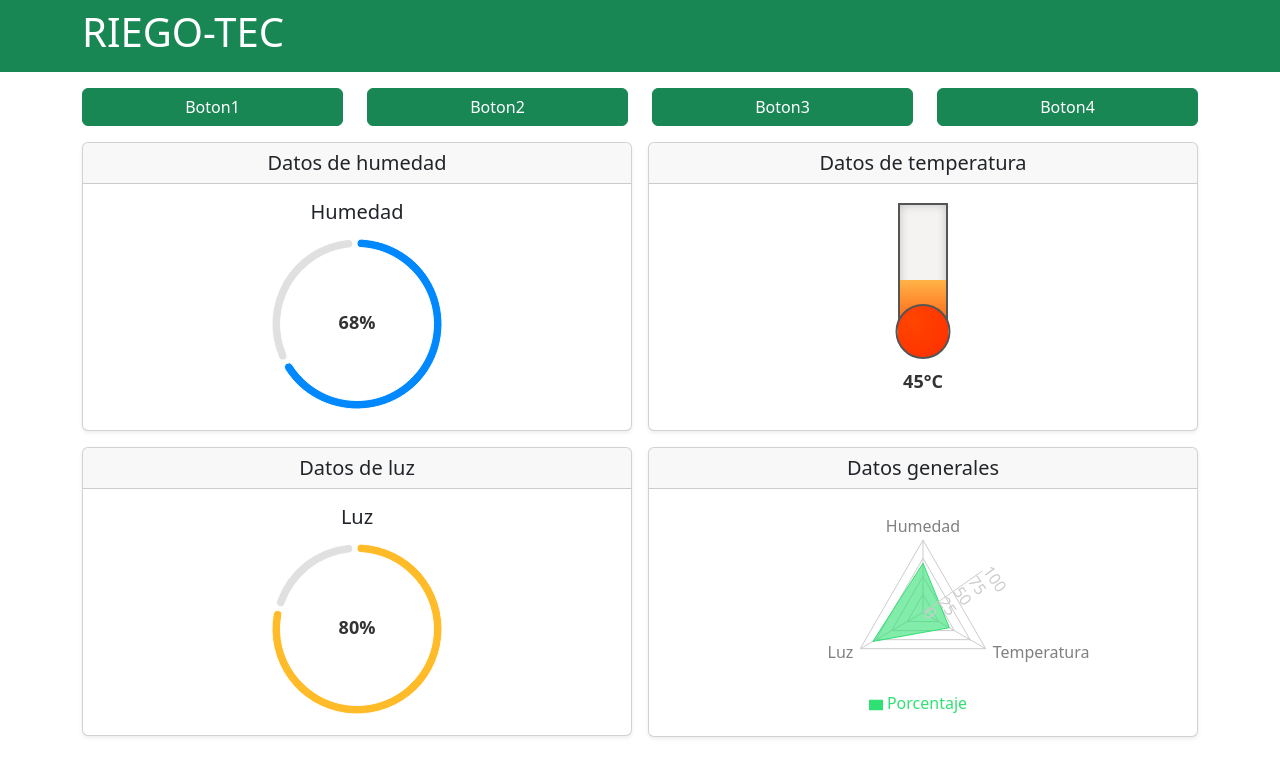
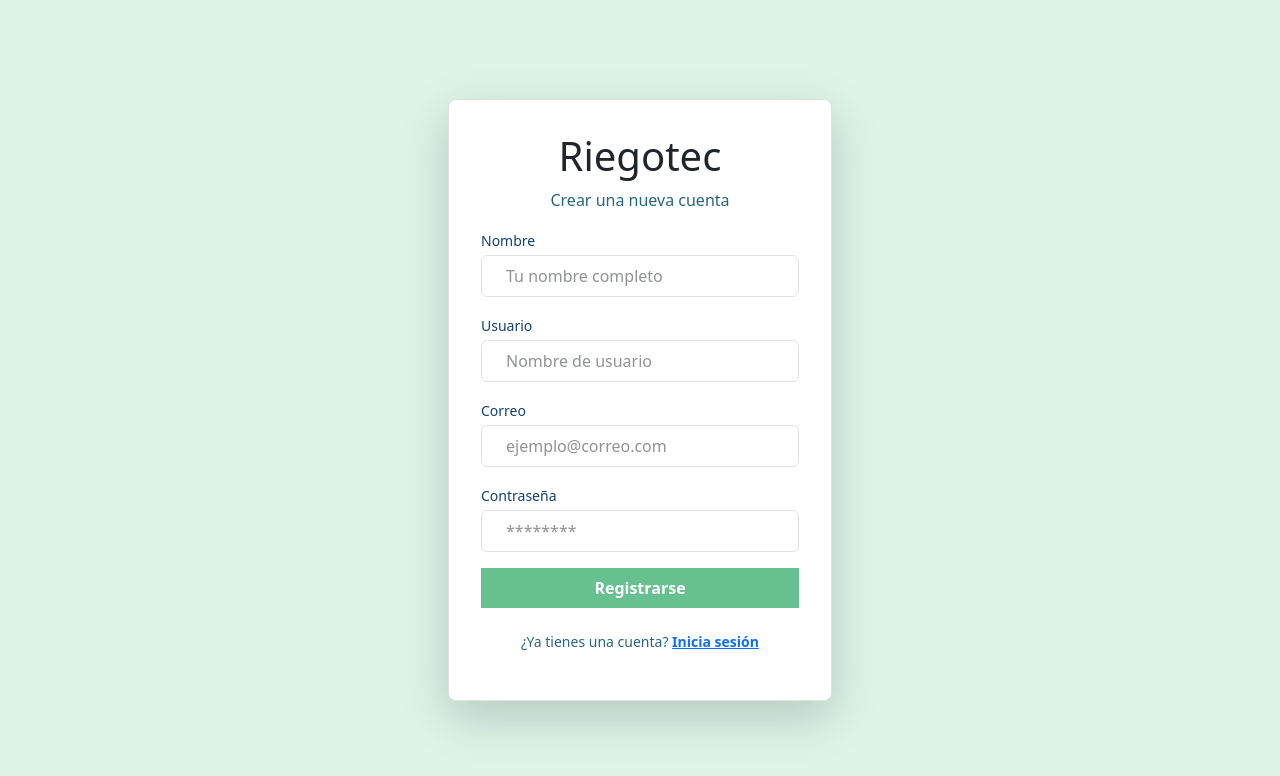
Before and after one commit to jguillen11/RiegoTEC, a React (Vite) app: page /signup in a window 1280 px wide. Shown: the top 776 px of the page. Built offline with nearby package versions, Linux system fonts and the light colour scheme.

Commit message:
agrege la conexion con FB y los archivos de login y signup

```diff
--- /dev/null
+++ b/DB/FBConect.js
@@ -0,0 +1,27 @@
+// Import the functions you need from the SDKs you need
+import { initializeApp } from "firebase/app";
+import { getAnalytics } from "firebase/analytics";
+import { getAuth } from "firebase/auth";
+
+// TODO: Add SDKs for Firebase products that you want to use
+// https://firebase.google.com/docs/web/setup#available-libraries
+
+// Your web app's Firebase configuration
+// For Firebase JS SDK v7.20.0 and later, measurementId is optional
+const firebaseConfig = {
+  apiKey: "AIzaSyA29zgpPmMSxvMRP_V12OyZAIFXtUVYPLM",
+  authDomain: "riego-tec.firebaseapp.com",
+  databaseURL: "https://riego-tec-default-rtdb.firebaseio.com",
+  projectId: "riego-tec",
+  storageBucket: "riego-tec.firebasestorage.app",
+  messagingSenderId: "73390716317",
+  appId: "1:73390716317:web:dd6a2aa491b44bc0542b74",
+  measurementId: "G-JRDGRY3LHW"
+};
+
+// Initialize Firebase
+const app = initializeApp(firebaseConfig);
+const auth = getAuth(app);
+// const analytics = getAnalytics(app);
+
+export {app,auth};
--- a/package.json
+++ b/package.json
@@ -12,9 +12,12 @@
   "dependencies": {
     "@tailwindcss/vite": "^4.1.17",
     "bootstrap": "^5.3.8",
+    "dotenv": "^17.2.3",
+    "firebase": "^12.5.0",
     "react": "^19.1.1",
     "react-bootstrap": "^2.10.10",
     "react-dom": "^19.1.1",
+    "react-router": "^7.9.6",
     "recharts": "^3.3.0",
     "tailwindcss": "^4.1.17"
   },
--- a/src/App.jsx
+++ b/src/App.jsx
@@ -1,13 +1,20 @@
 import Header from './components/Header'
+import Login from './Login'
 import Layout from './components/Layout'
-
+import Signup from './Signup'
+import { Routes,Route } from 'react-router'
 
   function App() {
 
     return (
       <>
-        <Header/>
-        <Layout/>
+        {/* <Header/> */}
+        {/* <Layout/> */}
+        <Routes>
+          <Route path='/' element={<Login/>}/>
+          <Route path='/signup' element={<Signup/>}/>
+          <Route path='/home' element ={<Layout/>}/>
+        </Routes>
       </>
     )
   }
--- /dev/null
+++ b/src/Login.jsx
@@ -0,0 +1,61 @@
+import React, { useState } from "react";
+
+function Login() {
+  const [user, setUser] = useState("");
+  const [password, setPassword] = useState("");
+
+  const handleSubmit = (e) => {
+    e.preventDefault();
+    console.log("Usuario:", user);
+    console.log("Contraseña:", password);
+    // Aquí podrías agregar tu lógica de autenticación
+  };
+
+  return (
+    <div className="min-h-screen flex items-center justify-center bg-[#DDF4E7]">
+      <div className="bg-white shadow-lg rounded-lg p-8 w-full max-w-sm border border-[#67C090]">
+        <h1 className="text-3xl font-bold text-center text-[#124170] mb-6">
+          Riegotec
+        </h1>
+        <p className="text-center text-[#26667F] mb-8">
+          Sistema de control de riego inteligente
+        </p>
+
+        <form onSubmit={handleSubmit} className="space-y-4">
+          <div>
+            <label className="block text-[#124170] mb-1 text-sm">Usuario</label>
+            <input
+              type="text"
+              placeholder="Ingresa tu usuario"
+              value={user}
+              onChange={(e) => setUser(e.target.value)}
+              className="w-full px-4 py-2 border border-[#67C090] rounded-md focus:outline-none focus:ring-2 focus:ring-[#26667F] focus:border-transparent"
+            />
+          </div>
+
+          <div>
+            <label className="block text-[#124170] mb-1 text-sm">
+              Contraseña
+            </label>
+            <input
+              type="password"
+              placeholder="********"
+              value={password}
+              onChange={(e) => setPassword(e.target.value)}
+              className="w-full px-4 py-2 border border-[#67C090] rounded-md focus:outline-none focus:ring-2 focus:ring-[#26667F] focus:border-transparent"
+            />
+          </div>
+
+          <button
+            type="submit"
+            className="w-full bg-[#67C090] text-white font-semibold py-2 rounded-md hover:bg-[#26667F] transition"
+          >
+            Iniciar sesión
+          </button>
+        </form>
+      </div>
+    </div>
+  );
+}
+
+export default Login;
--- /dev/null
+++ b/src/Signup.jsx
@@ -0,0 +1,94 @@
+import React, { useState } from "react";
+
+function Signup() {
+    const [name, setName] = useState("");
+    const [user, setUser] = useState("");
+    const [email, setEmail] = useState("");
+    const [password, setPassword] = useState("");
+
+    const handleSubmit = (e) => {
+        e.preventDefault();
+        console.log("Nombre:", name);
+        console.log("Usuario:", user);
+        console.log("Correo:", email);
+        console.log("Contraseña:", password);
+        // Aquí podrías agregar la lógica para registrar el usuario (API, Firebase, etc.)
+    };
+
+    return (
+        <div className="min-h-screen flex items-center justify-center bg-[#DDF4E7]">
+            <div className="bg-white shadow-lg rounded-lg p-8 w-full max-w-sm border border-[#67C090]">
+                <h1 className="text-3xl font-bold text-center text-[#124170] mb-6">
+                    Riegotec
+                </h1>
+                <p className="text-center text-[#26667F] mb-8">
+                    Crear una nueva cuenta
+                </p>
+
+                <form onSubmit={handleSubmit} className="space-y-4">
+                    <div>
+                        <label className="block text-[#124170] mb-1 text-sm">Nombre</label>
+                        <input
+                            type="text"
+                            placeholder="Tu nombre completo"
+                            value={name}
+                            onChange={(e) => setName(e.target.value)}
+                            className="w-full px-4 py-2 border border-[#67C090] rounded-md focus:outline-none focus:ring-2 focus:ring-[#26667F] focus:border-transparent"
+                        />
+                    </div>
+
+                    <div>
+                        <label className="block text-[#124170] mb-1 text-sm">Usuario</label>
+                        <input
+                            type="text"
+                            placeholder="Nombre de usuario"
+                            value={user}
+                            onChange={(e) => setUser(e.target.value)}
+                            className="w-full px-4 py-2 border border-[#67C090] rounded-md focus:outline-none focus:ring-2 focus:ring-[#26667F] focus:border-transparent"
+                        />
+                    </div>
+
+                    <div>
+                        <label className="block text-[#124170] mb-1 text-sm">Correo</label>
+                        <input
+                            type="email"
+                            placeholder="ejemplo@correo.com"
+                            value={email}
+                            onChange={(e) => setEmail(e.target.value)}
+                            className="w-full px-4 py-2 border border-[#67C090] rounded-md focus:outline-none focus:ring-2 focus:ring-[#26667F] focus:border-transparent"
+                        />
+                    </div>
+
+                    <div>
+                        <label className="block text-[#124170] mb-1 text-sm">
+                            Contraseña
+                        </label>
+                        <input
+                            type="password"
+                            placeholder="********"
+                            value={password}
+                            onChange={(e) => setPassword(e.target.value)}
+                            className="w-full px-4 py-2 border border-[#67C090] rounded-md focus:outline-none focus:ring-2 focus:ring-[#26667F] focus:border-transparent"
+                        />
+                    </div>
+
+                    <button
+                        type="submit"
+                        className="w-full bg-[#67C090] text-white font-semibold py-2 rounded-md hover:bg-[#26667F] transition"
+                    >
+                        Registrarse
+                    </button>
+
+                    <p className="text-center text-sm text-[#26667F] mt-4">
+                        ¿Ya tienes una cuenta?{" "}
+                        <a href="/login" className="text-[#124170] font-semibold hover:underline">
+                            Inicia sesión
+                        </a>
+                    </p>
+                </form>
+            </div>
+        </div>
+    );
+}
+
+export default Signup;
--- a/src/main.jsx
+++ b/src/main.jsx
@@ -3,11 +3,11 @@ import { createRoot } from 'react-dom/client'
 import App from './App.jsx'
 import 'bootstrap/dist/css/bootstrap.min.css'
 import './index.css'
-
+import { BrowserRouter } from 'react-router'
 
 
 createRoot(document.getElementById('root')).render(
-  <StrictMode>
+  <BrowserRouter>
     <App />
-  </StrictMode>,
+  </BrowserRouter>,
 )
```
Also changed, not shown: 2 other files (tests, documents, lock files or other folders).
